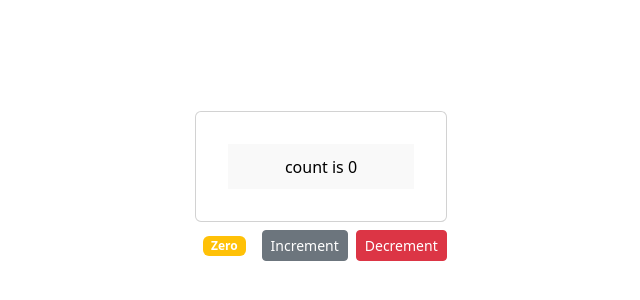
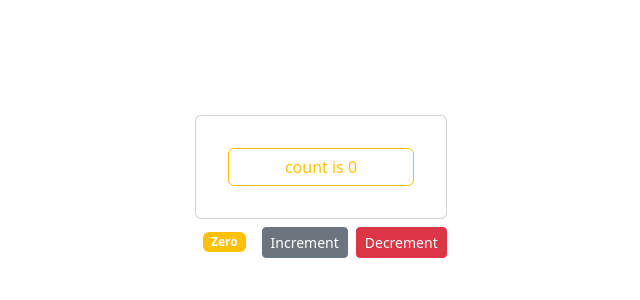
Before and after one commit to BishnuThapa/react-mosh-app, a React (Vite) app: page / in a window 1280 px wide. Shown: the part 210-510 px from the top of the page, without its empty margins (319-959 px from the left). Built offline with nearby package versions, Linux system fonts and the light colour scheme.

Commit message:
added bootstrap class into button

```diff
--- a/src/App.jsx
+++ b/src/App.jsx
@@ -10,7 +10,12 @@ function App() {
   return (
     <>
       <div className="card">
-        <button onClick={() => setCount(count + 1)}>count is {count}</button>
+        <button
+          className="btn btn-outline-warning"
+          onClick={() => setCount(count + 1)}
+        >
+          count is {count}
+        </button>
       </div>
 
       <Counter />
```
